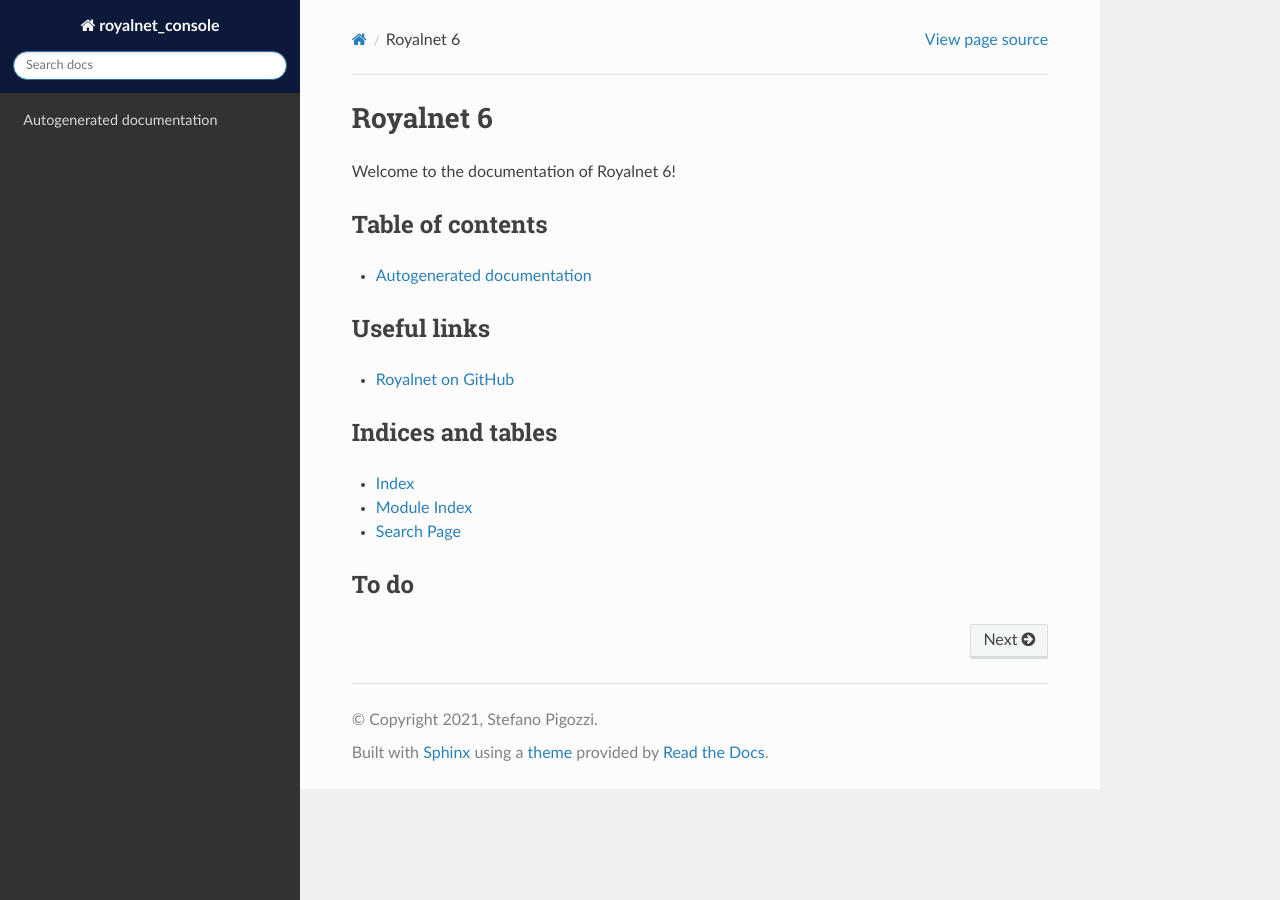
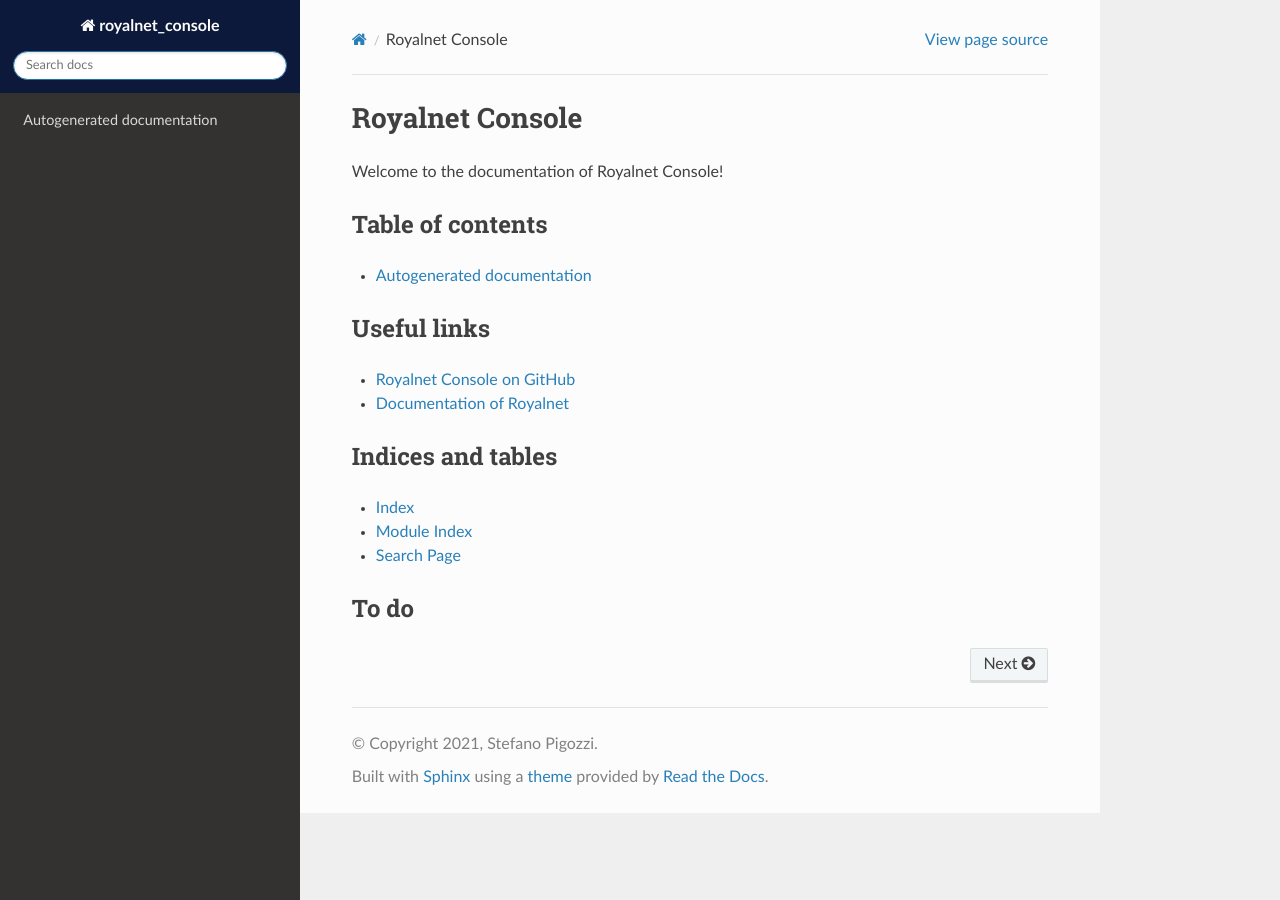
Before and after one commit to RYGhub/royalnet-6-console, a Sphinx documentation site: the page built from docs/source/index.rst, in a window 1280 px wide. Built offline with Sphinx 7.4.7 and the Read the Docs theme 2.0.0, drawn with Linux system fonts in a browser that asks for light colours.

Commit message:
📔 Improve documentation

```diff
--- a/docs/source/conf.py
+++ b/docs/source/conf.py
@@ -69,8 +69,7 @@
 
 intersphinx_mapping = {
     "python": ("https://docs.python.org/3.8", None),
-    "sqlalchemy": ("https://docs.sqlalchemy.org/en/13/", None),
-    "async_property": ("https://async-property.readthedocs.io/en/latest/", None),
+    "royalnet": ("https://royalnet-6.readthedocs.io/en/latest", None)
 }
 
 
--- a/docs/source/index.rst
+++ b/docs/source/index.rst
@@ -1,14 +1,14 @@
-Royalnet 6
-==========
+Royalnet Console
+================
 
-Welcome to the documentation of Royalnet 6!
+Welcome to the documentation of Royalnet Console!
 
 
 Table of contents
 -----------------
 
 .. toctree::
-   :maxdepth: 3
+   :maxdepth: 2
 
    autodoc/index
 
@@ -16,7 +16,8 @@
 Useful links
 ------------
 
-* `Royalnet on GitHub <https://github.com/Steffo99/royalnet-6>`_
+* `Royalnet Console on GitHub <https://github.com/Steffo99/royalnet-console>`_
+* `Documentation of Royalnet <https://royalnet-6.readthedocs.io/en/latest/>`_
 
 
 Indices and tables
--- a/royalnet_console/__init__.py
+++ b/royalnet_console/__init__.py
@@ -1,5 +1,6 @@
 """
-A terminal-based implementation of the PDA class of the :mod:`royalnet.engineer` module.
+A terminal-based :class:`~royalnet.engineer.pda.implementations.base.PDAImplementation` of the :mod:`royalnet.engineer`
+module.
 """
 
 from .pda import *
```
Also changed, not shown: 2 other files.
